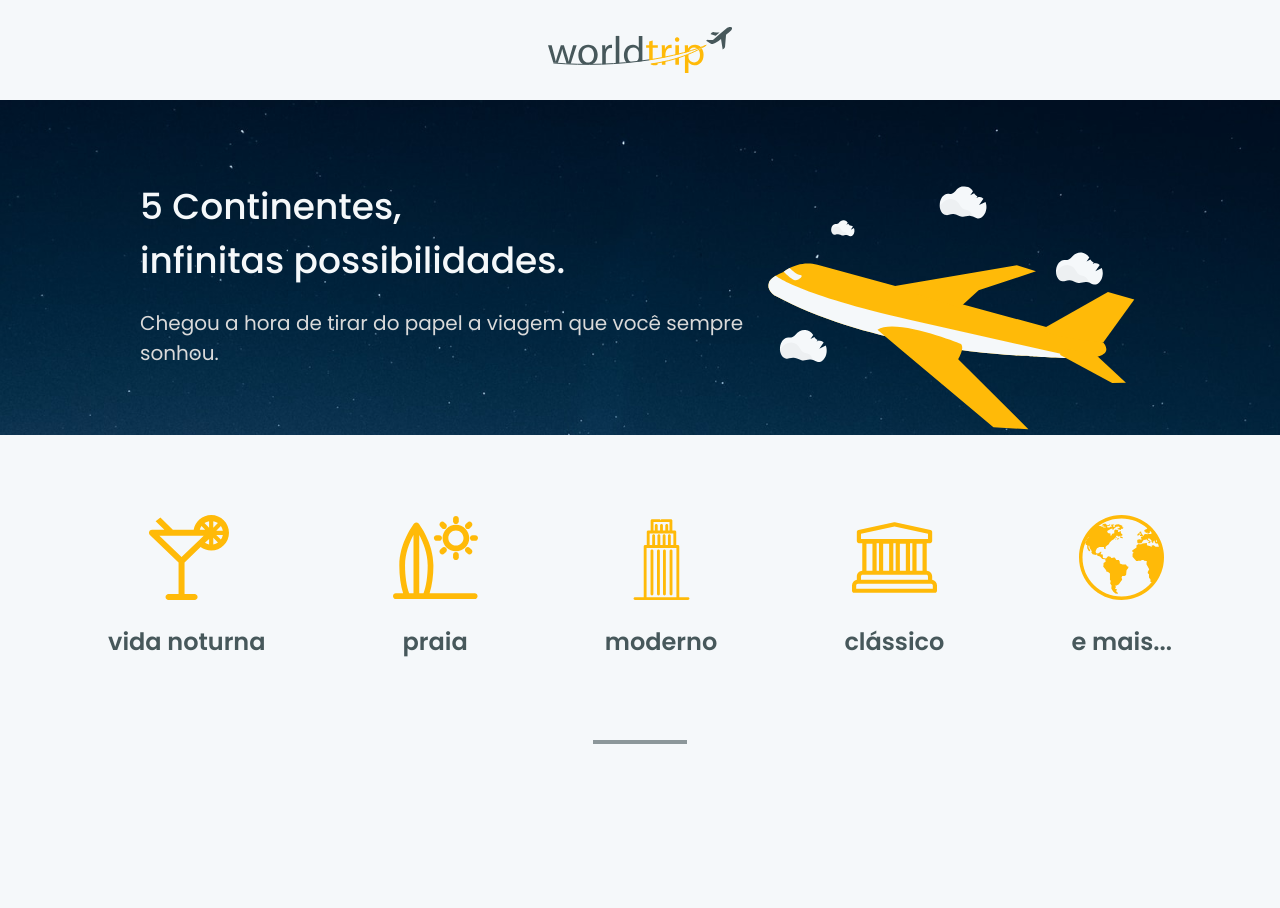
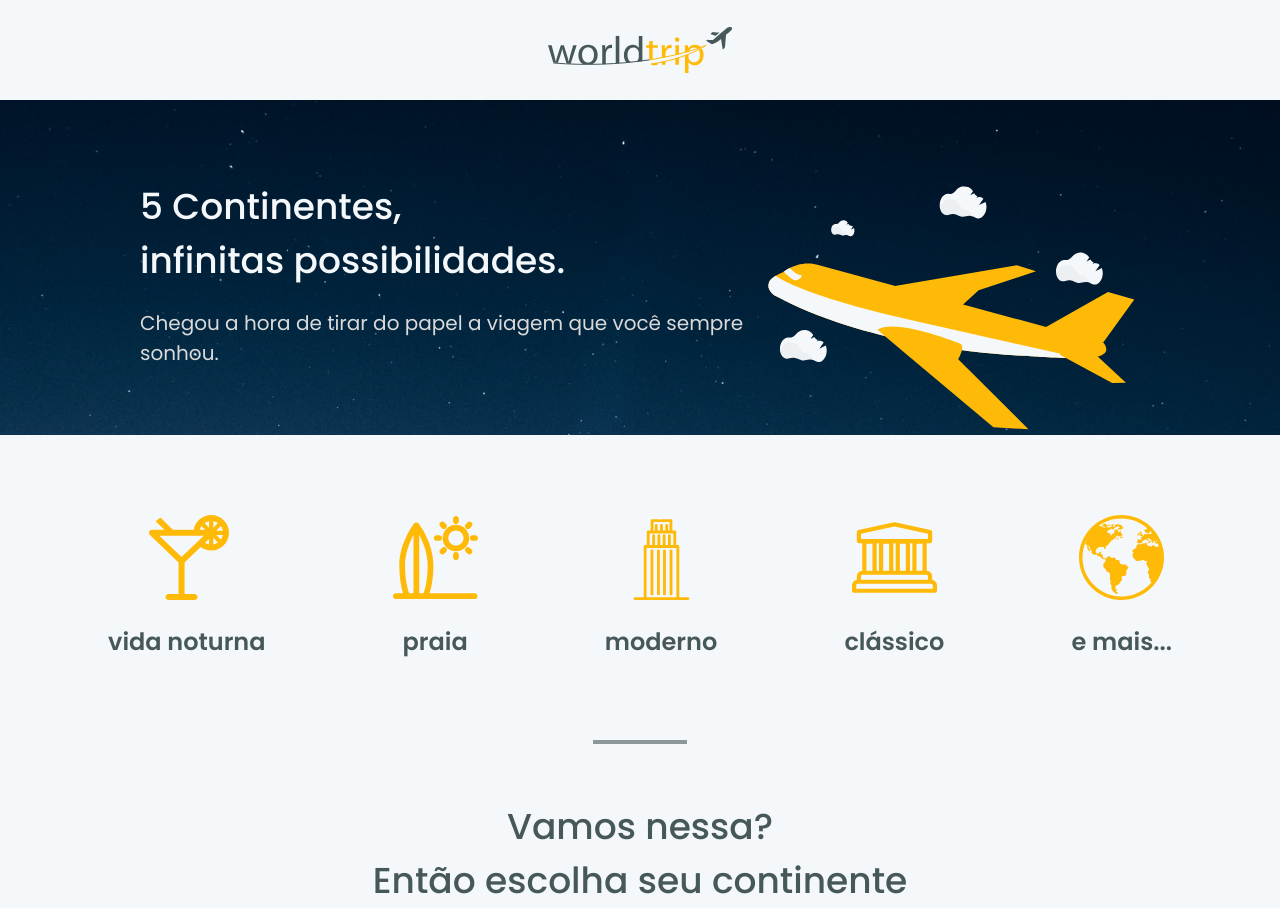
Before and after one commit to gontranbezerra/ignite-react-desafio-07, a Next.js app: page / in a window 1280 px wide. Before the commit the page ends 800 px from the top, so only its background shows below. Built offline with nearby package versions, Linux system fonts and the light colour scheme.

Commit message:
feat: Main Page: continent text

```diff
--- a/src/pages/index.tsx
+++ b/src/pages/index.tsx
@@ -40,7 +40,7 @@ export default function Home() {
         maxW={1440}
         minH={[168, 251, 335]}
         mx="auto"
-        px={[4, 20, 140]}
+        px={[4, 20, 20, 140]}
         alignItems="flex-start"
         justifyContent="space-between"
         bgImage="url('img/background.png')"
@@ -49,11 +49,11 @@ export default function Home() {
         // border="1px"
         // borderColor="red"
       >
-        <Flex marginTop={[7, 10, 20]} marginRight={[4]}>
+        <Flex marginTop={[7, 10, 20, 20]} marginRight={[4]}>
           <VStack spacing={[2, 5]} maxW={[400, 700, 700]} align="left">
             <Text
               maxWidth={426}
-              fontSize={[20, 24, 36]}
+              fontSize={[20, 24, 24, 36]}
               fontStyle="normal"
               fontWeight="500"
               color="light.text"
@@ -207,6 +207,24 @@ export default function Home() {
           border={['1px', '1px', '1px', '2px']}
         />
       </Flex>
+
+      <Text
+        mt={[6, 6, 6, 14]}
+        maxW={839}
+        mx="auto"
+        fontSize={[20, 24, 28, 36]}
+        fontStyle="normal"
+        fontWeight="500"
+        color="dark.text"
+        noOfLines={2}
+        textAlign="center"
+        // border="1px"
+        // borderColor="red"
+      >
+        Vamos nessa?
+        <br />
+        Então escolha seu continente
+      </Text>
     </>
   );
 }
```
